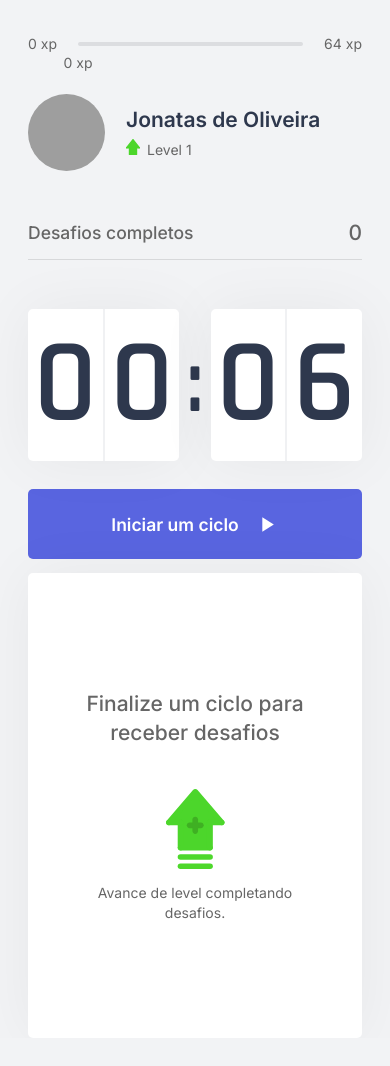
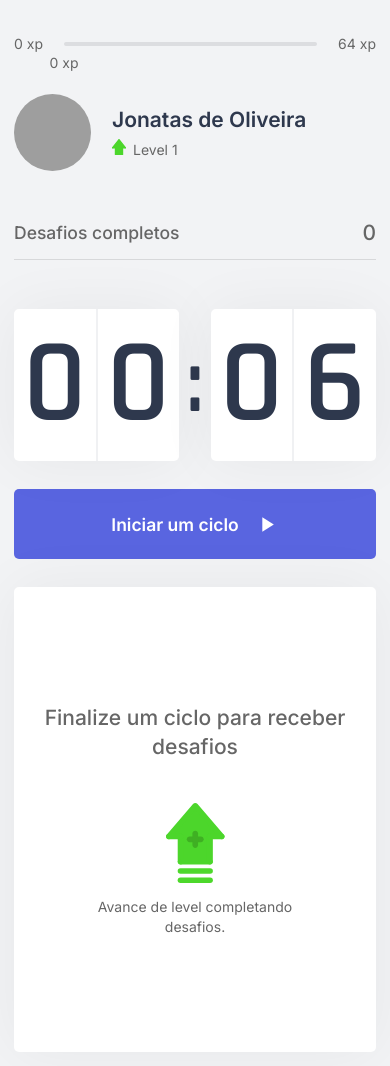
Before and after one commit to jonatasoc/nlw_moveit, a Next.js app: page / in a window 390 px wide. Before the commit the page ends 1038 px from the top, so only its background shows below. Built offline with nearby package versions, Linux system fonts and the light colour scheme; grey boxes are pictures that could not be loaded.

Commit message:
Ajust styles to mobile

```diff
--- a/src/components/ChallengeBox/styles.ts
+++ b/src/components/ChallengeBox/styles.ts
@@ -15,10 +15,6 @@ export const Container = styled.div`
   justify-content: center;
 
   text-align: center;
-
-  @media (max-width: 576px) {
-    margin-bottom: 10px;
-  }
 `;
 
 export const ChallengeNotActive = styled(animated.div)`
--- a/src/pages/index.tsx
+++ b/src/pages/index.tsx
@@ -38,12 +38,12 @@ export default function Home({
         <ExperienceBar />
         <CountdownProvider>
           <section>
-            <div>
+            <div style={{ marginBottom: '1rem' }}>
               <Profile />
               <CompletedChallenges />
               <Countdown />
             </div>
-            <div>
+            <div style={{ marginBottom: '1rem' }}>
               <ChallengeBox />
             </div>
           </section>
--- a/src/pages/styles.ts
+++ b/src/pages/styles.ts
@@ -9,15 +9,19 @@ const Container = styled.div`
   display: flex;
   flex-direction: column;
 
+  @media (max-width: 768px) {
+    padding: 2.5rem 1rem;
+  }
+
   section {
     flex: 1;
 
     display: grid;
     grid-template-columns: 1fr 1fr;
-    gap: 6.25rem;
+    gap: 5.25rem;
     align-content: center;
 
-    @media (max-width: 576px) {
+    @media (max-width: 768px) {
       margin-top: 3rem;
       grid-template-columns: none;
       grid-template-rows: 1fr 1fr;
```
